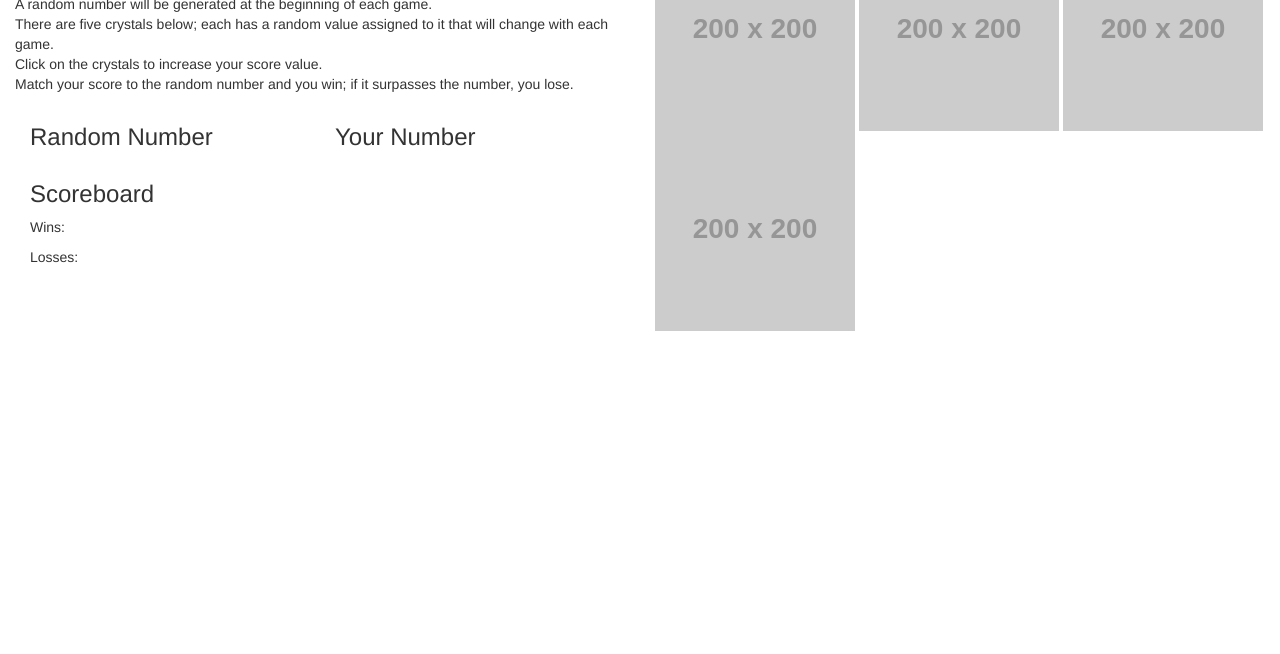
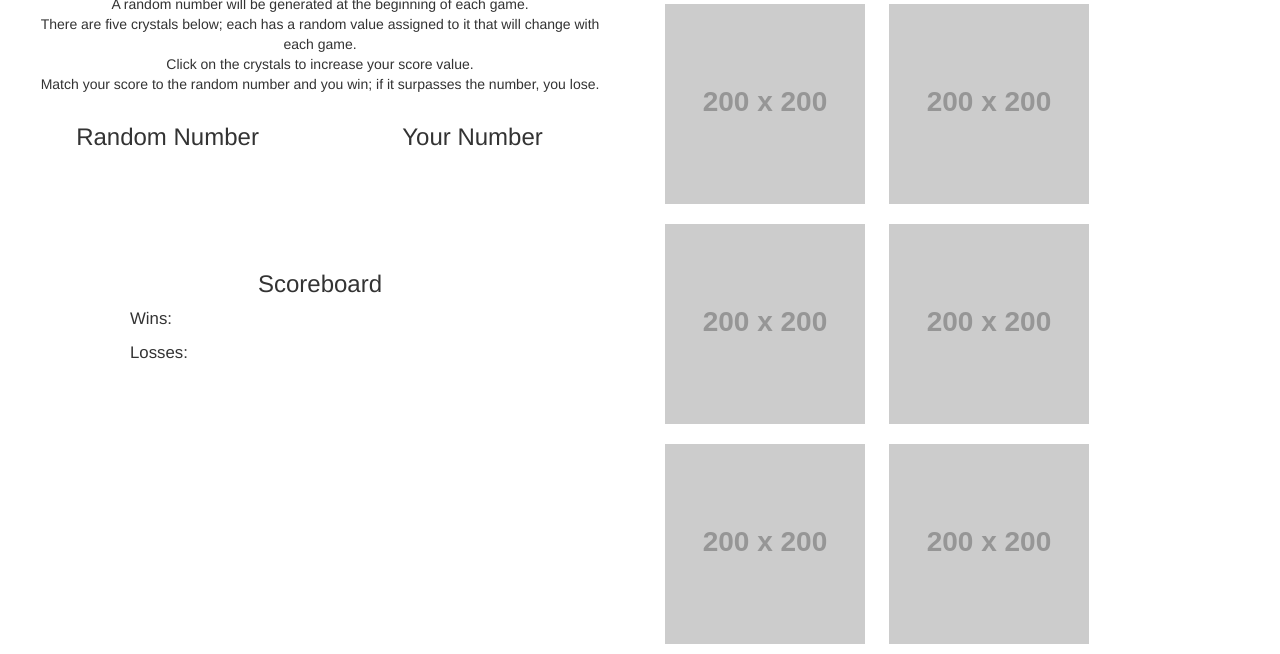
Before and after one commit to krisxcrash/crystal-collector, a plain HTML site: page index.html in a window 1280 px wide. Shown: the part 294-948 px from the top of the page. Before the commit the page ends 800 px from the top, so only its background shows below. Drawn offline with nearby package versions, Linux system fonts and the light colour scheme; placeholder pictures from the web are drawn by us.

Commit message:
updated CSS and JavaScript pseudocoding

```diff
--- a/Assets/css/style.css
+++ b/Assets/css/style.css
@@ -0,0 +1,30 @@
+h1,
+h2,
+h3,
+.rules {
+	text-align: center;
+}
+
+.rules {
+	padding: 0 25px;
+}
+
+img {
+	padding: 10px;
+}
+
+#crystals {
+	margin: 0 auto;
+	align-content: center;
+}
+
+.wins,
+.losses {
+	padding: 0 100px;
+	font-size: 1.2em;
+}
+
+.randNumber,
+.userNumber {
+	margin: 100px;
+}
--- a/index.html
+++ b/index.html
@@ -46,12 +46,14 @@
 			<p class="losses">Losses:</p>
 		</div>
 	</div>
-	<div class="col-md-6">
+	<div class="col-md-6" id="crystals">
+		<h2>Crystals</h2>
 		<img src="http://via.placeholder.com/200x200" class="gems" alt="gemstone">
 		<img src="http://via.placeholder.com/200x200" class="gems" alt="gemstone">
 		<img src="http://via.placeholder.com/200x200" class="gems" alt="gemstone">
 		<img src="http://via.placeholder.com/200x200" class="gems" alt="gemstone">
-
+		<img src="http://via.placeholder.com/200x200" class="gems" alt="gemstone">
+		<img src="http://via.placeholder.com/200x200" class="gems" alt="gemstone">
 	</div>
 </section>
 
```
Also changed, not shown: Assets/javascript/game.js (+18 -0 lines).
